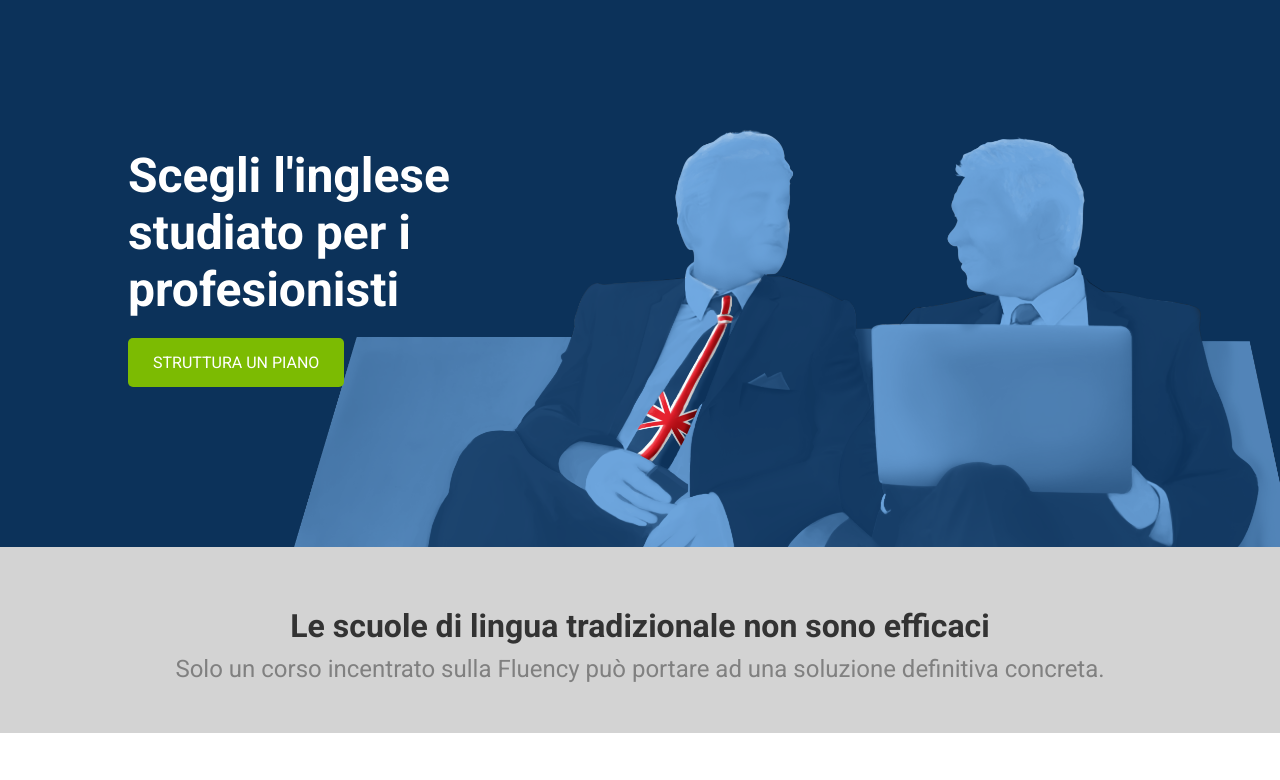
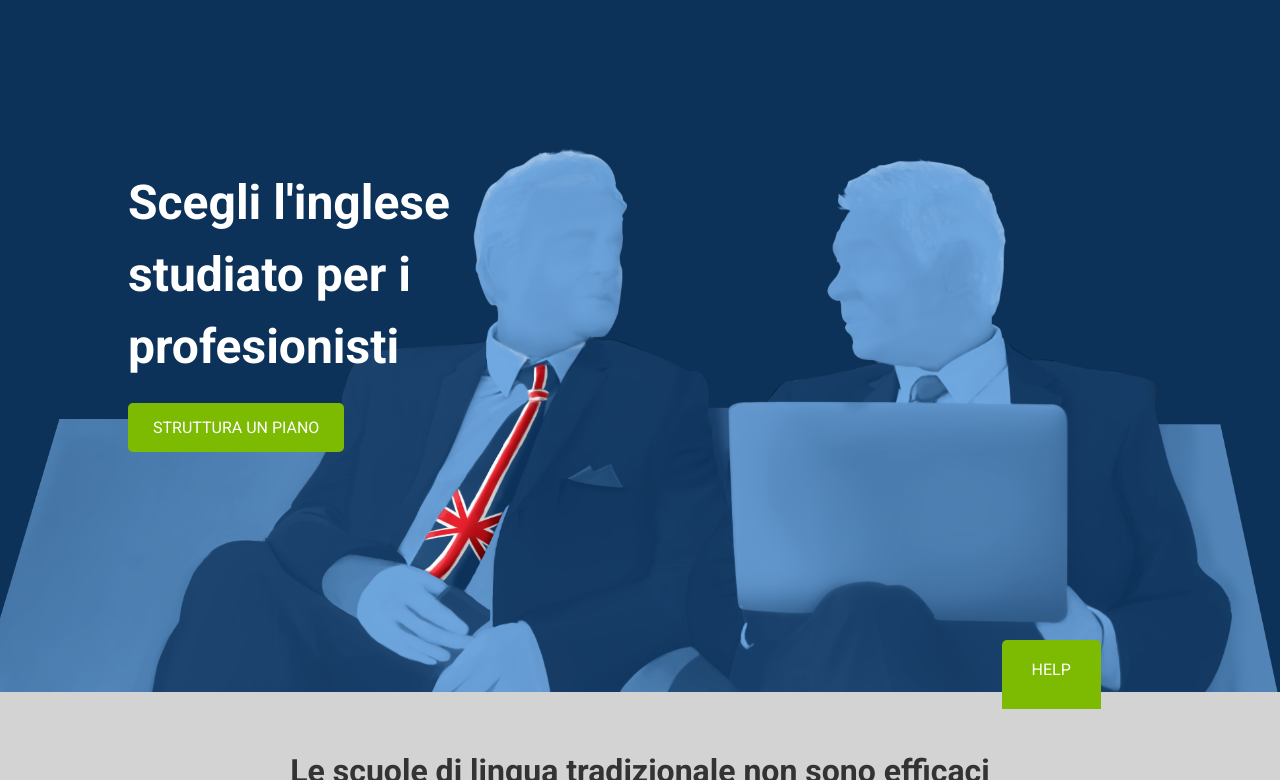
Before and after one commit to alessandro-orlov/html-css-fluentify, a plain HTML site: page index.html in a window 1280 px wide. Shown: the part 101-881 px from the top of the page. Drawn offline with Linux system fonts and the light colour scheme.

Commit message:
Page Complete
Whole page was done according to the screenshot, including bonus button.

```diff
--- a/css/style.css
+++ b/css/style.css
@@ -33,6 +33,27 @@ ul {
   margin: 0 auto;
   width: 80%;
 }
+
+a.help {
+  position: fixed;
+  bottom: -10px;
+  right: 14%;
+  display: block;
+  margin: 0;
+  padding: 20px 30px 30px 30px;
+  border-top-left-radius: 5px;
+  border-top-right-radius: 5px;
+  color: #fff;
+  text-decoration: none;
+  text-transform: uppercase;
+  background-color: #7cbb02;
+  transition: all .2s ease;
+}
+
+a.help:hover {
+  background-color: orange;
+  margin-bottom: 10px;
+}
 /* END GENERAL RULES */
 
 /* BEGIN HEADER */
@@ -41,8 +62,8 @@ header {
   background-color: #0c325a;
   background-image: url('../img/background-header.png');
   background-repeat: no-repeat;
-  background-size: 1000px;
-  background-position: 105% 100%;
+  background-size: 1300px;
+  background-position: 110% 100%;
 }
 
 header li {
@@ -112,11 +133,12 @@ header .navigation li a.green:hover {
 /* begin teaser */
 header .teaser {
   width: 35%;
-  padding: 140px 0;
+  padding: 160px 0 220px 0;
 }
 
 header .teaser h1{
   font-size: 3em;
+  line-height: 1.5em;
 }
 header  a.cta {
   margin: 20px 0;
@@ -286,6 +308,7 @@ footer .box-right select option {
 }
 
 footer .box-right a.green {
+  text-transform: uppercase;
   display: inline-block;
   text-transform: uppercase;
   text-decoration: none;
@@ -294,5 +317,10 @@ footer .box-right a.green {
   background-color: #7cbb02;
   border-radius: 5px;
   padding: 20px 30px;
+  transition: all .2s ease;
+}
+
+footer .box-right a.green:hover {
+  background-color: orange;
 }
 /* END FOOTER */
--- a/index.html
+++ b/index.html
@@ -57,7 +57,7 @@
       <div class="informer">
         <div class="container">
 
-          <p class="title-text">Le scuole di lingua tradizionale non sono efficaci</h2>
+          <p class="title-text">Le scuole di lingua tradizionale non sono efficaci</p>
           <p>Solo un corso incentrato sulla Fluency può portare ad una soluzione definitiva concreta.</p>
 
         </div>
@@ -157,5 +157,9 @@
     </footer>
     <!-- End footer -->
 
+    <!-- Begin help button -->
+    <a href="#" class="help">help</a>
+    <!-- End help button -->
+
   </body>
 </html>
```
